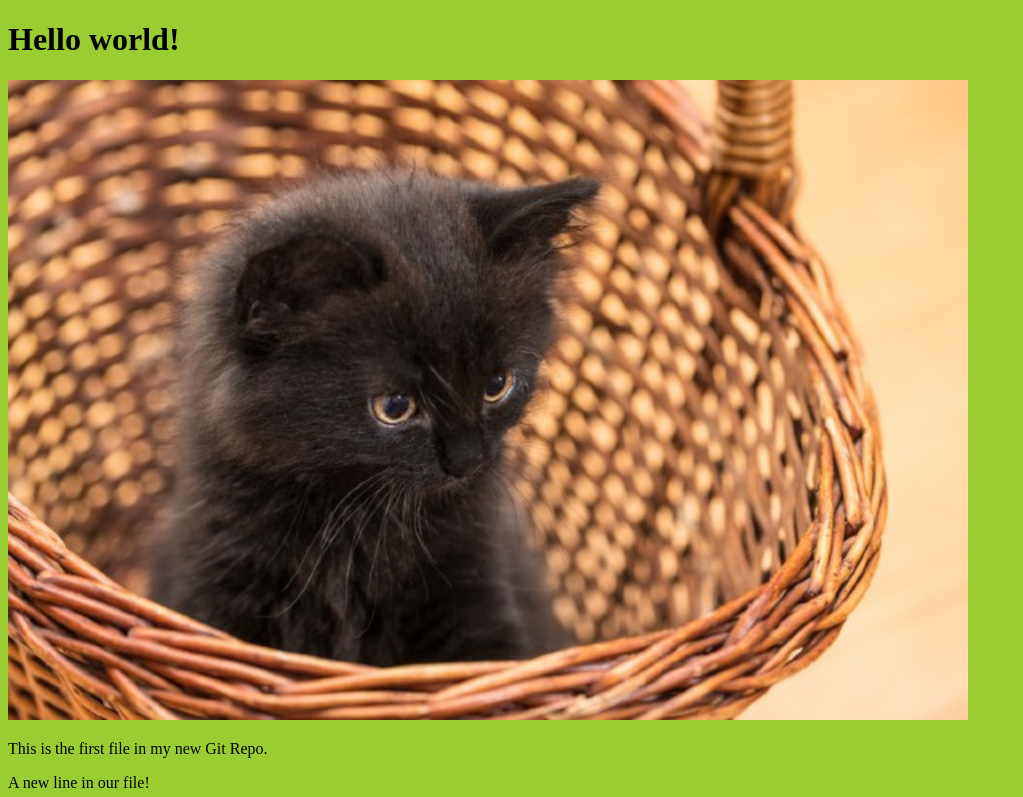
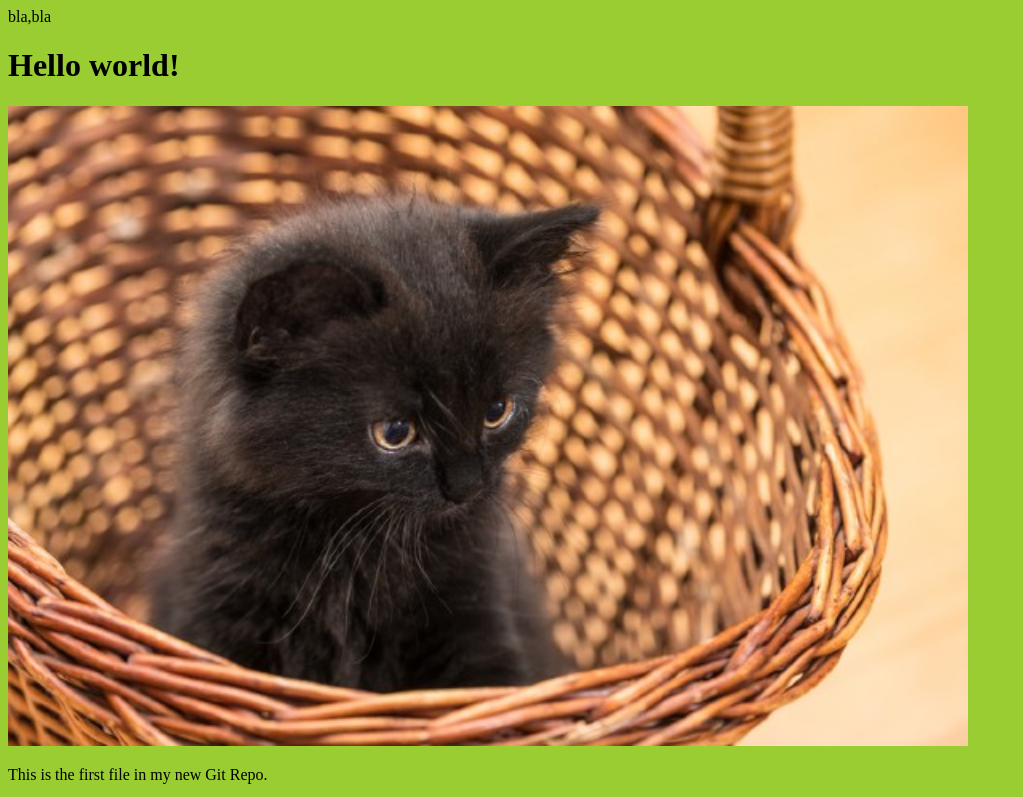
Before and after one commit to moacirsouza/estudando_git_com_o_tio_00, a plain HTML site: page index.html in a window 1280 px wide. Shown: the top 797 px of the page, without its empty margins (0-1023 px from the left). Drawn offline with Linux system fonts and the light colour scheme.

Commit message:
Adiciona o section

```diff
--- a/index.html
+++ b/index.html
@@ -5,7 +5,7 @@
 <link rel="stylesheet" href="index.css">
 </head>
 <body>
-
+<section>bla,bla</section>
 <h1>Hello world!</h1>
 <div><img src="gato_preto.jpg" alt="Hello World from Space" style="width:100%;max-width:960px"></div>
 <p>This is the first file in my new Git Repo.</p>
```
